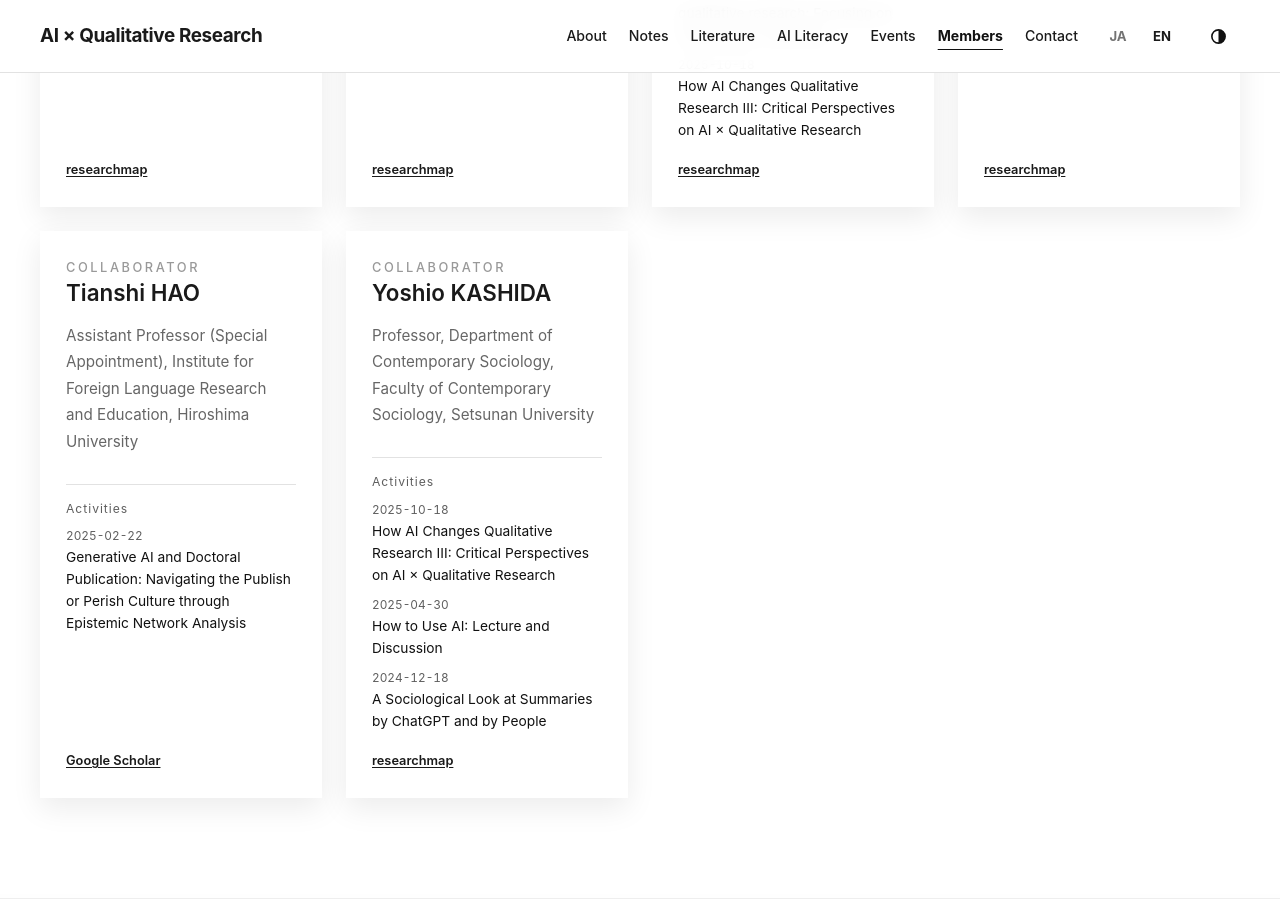
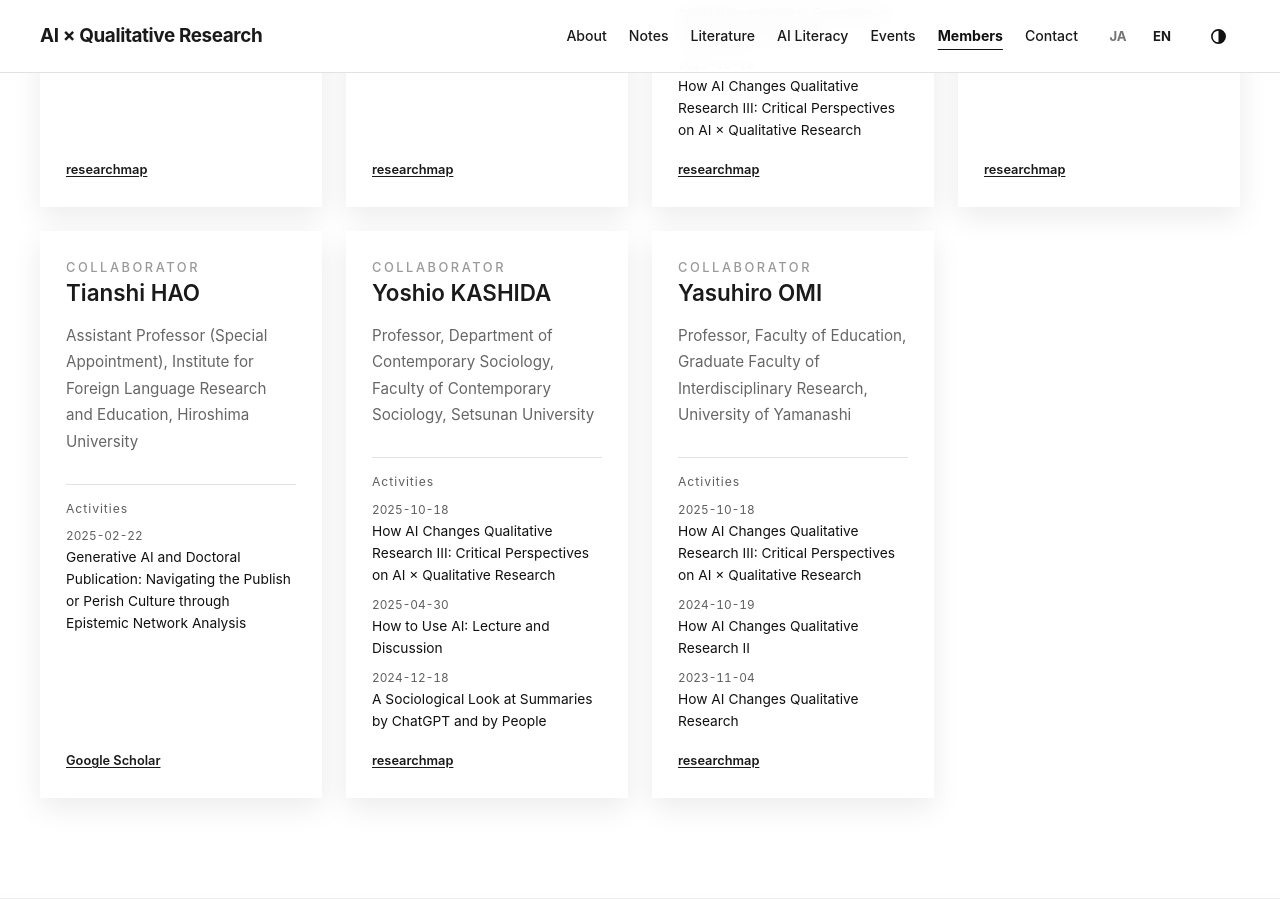
Before and after one commit to xuehaisheng/ai-qualitative-research, a Jekyll site: the page built from members.html, in a window 1280 px wide and 900 px high, scrolled down 759 px. Built offline with Jekyll 4.4.1, drawn with Linux system fonts in a browser that asks for light colours.

Commit message:
Add Yasuhiro Omi as a collaborator
Co-Authored-By: Claude Opus 5.5 <noreply@anthropic.com>
Claude-Session: https://claude.ai/code/session_01Lmg6w9NJRA6yGBV9Eynzga

```diff
--- a/_data/events.json
+++ b/_data/events.json
@@ -116,7 +116,8 @@
     "members": [
       "xue",
       "toyoda",
-      "kashida"
+      "kashida",
+      "omi"
     ]
   },
   {
@@ -241,7 +242,8 @@
       }
     ],
     "members": [
-      "xue"
+      "xue",
+      "omi"
     ]
   },
   {
@@ -270,7 +272,8 @@
       }
     ],
     "members": [
-      "xue"
+      "xue",
+      "omi"
     ]
   }
 ]
--- a/_data/members.json
+++ b/_data/members.json
@@ -125,5 +125,26 @@
       "en": ""
     },
     "profile_url": "https://researchmap.jp/kashida-yoshio"
+  },
+  {
+    "id": "omi",
+    "order": 6,
+    "name": {
+      "ja": "尾見 康博",
+      "en": "Yasuhiro OMI"
+    },
+    "role": {
+      "ja": "コラボレーター",
+      "en": "Collaborator"
+    },
+    "affiliation": {
+      "ja": "山梨大学 大学院総合研究部 教育学域 教授",
+      "en": "Professor, Faculty of Education, Graduate Faculty of Interdisciplinary Research, University of Yamanashi"
+    },
+    "bio": {
+      "ja": "",
+      "en": ""
+    },
+    "profile_url": "https://researchmap.jp/omiyas"
   }
 ]
```
